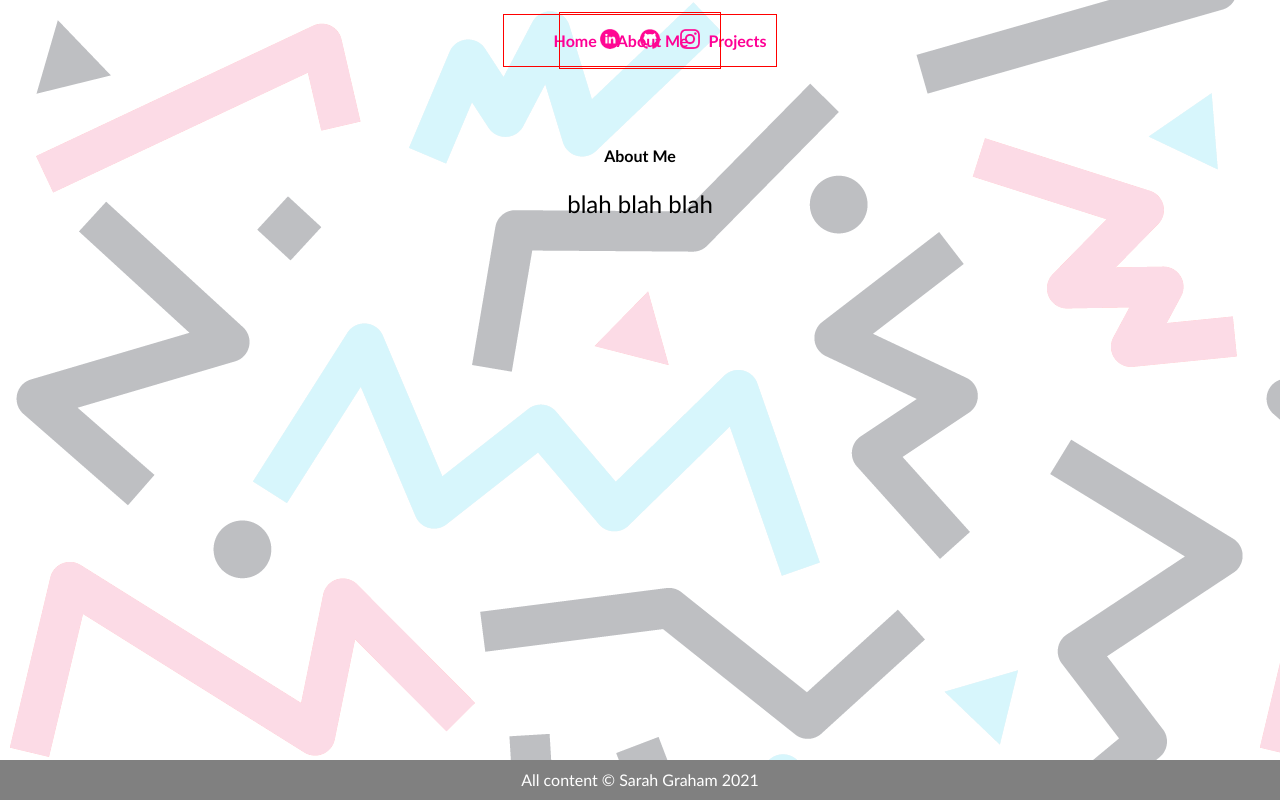
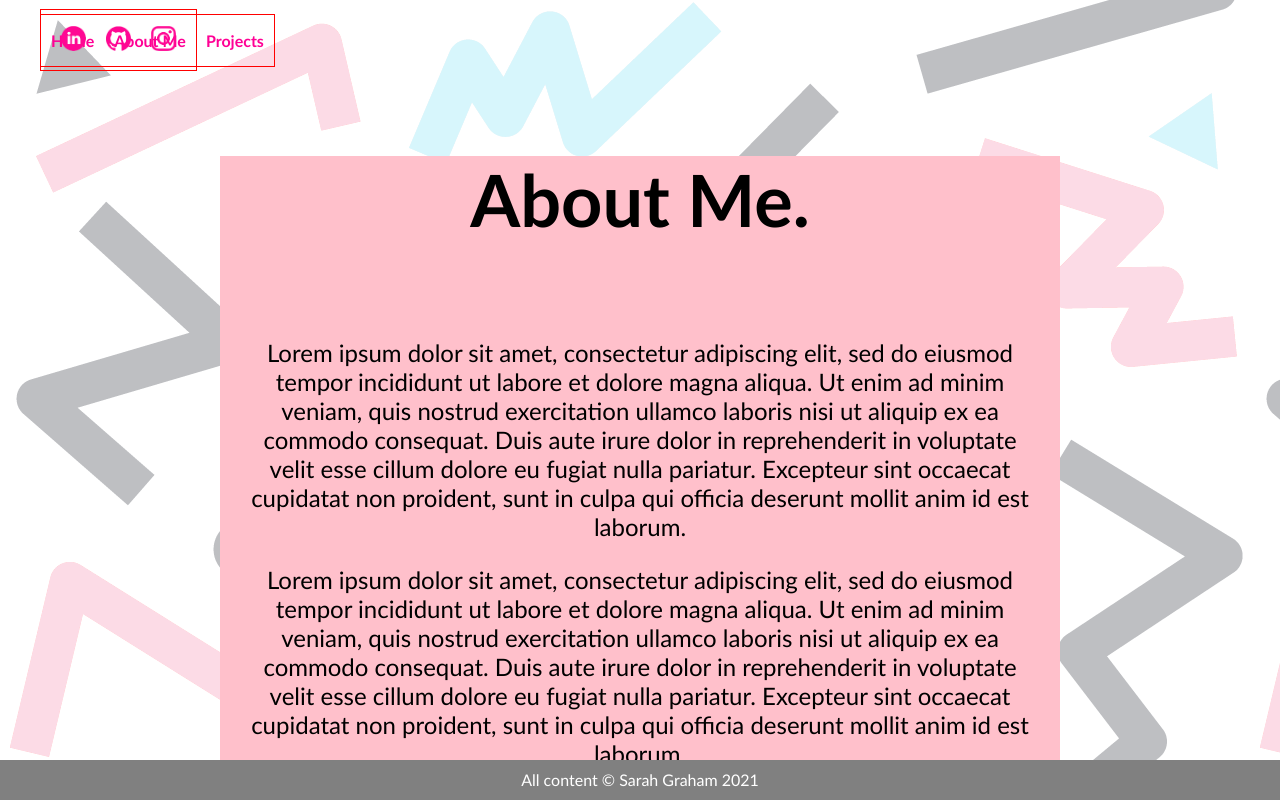
Before and after one commit to sarahgraham1982/my_portfolio, a React (Create React App) app: page /about in a window 1280 px wide. Built offline with nearby package versions, Linux system fonts and the light colour scheme.

Commit message:
added about page css and content

```diff
--- a/src/components/About.css
+++ b/src/components/About.css
@@ -1,4 +1,19 @@
 .About {
     padding-top: 65px;
+    background-color: pink;
+    text-align: center;
+    width: 800px;
+    height: 600px;
+    margin: 0 auto;
+    padding: 0px 20px 10px 20px;
 
 }
+
+.About h4 {
+    font-size: 72px;
+}
+
+/* .About p {
+    width: 800px;
+    text-align: center;
+} */
--- a/src/components/About.js
+++ b/src/components/About.js
@@ -4,8 +4,13 @@ import '../components/About.css';
 const About = () => {
   return (
     <div className="About">
-      <h4>About Me</h4>
-      <p>blah blah blah</p>
+      <h4>About Me.</h4>
+      <p>
+        Lorem ipsum dolor sit amet, consectetur adipiscing elit, sed do eiusmod tempor incididunt ut labore et dolore magna aliqua. Ut enim ad minim veniam, quis nostrud exercitation ullamco laboris nisi ut aliquip ex ea commodo consequat. Duis aute irure dolor in reprehenderit in voluptate velit esse cillum dolore eu fugiat nulla pariatur. Excepteur sint occaecat cupidatat non proident, sunt in culpa qui officia deserunt mollit anim id est laborum.
+      </p>
+      <p>
+        Lorem ipsum dolor sit amet, consectetur adipiscing elit, sed do eiusmod tempor incididunt ut labore et dolore magna aliqua. Ut enim ad minim veniam, quis nostrud exercitation ullamco laboris nisi ut aliquip ex ea commodo consequat. Duis aute irure dolor in reprehenderit in voluptate velit esse cillum dolore eu fugiat nulla pariatur. Excepteur sint occaecat cupidatat non proident, sunt in culpa qui officia deserunt mollit anim id est laborum.
+      </p>
     </div>
   );
 };
--- a/src/components/NavBar.css
+++ b/src/components/NavBar.css
@@ -5,7 +5,7 @@
     flex-direction: row;
     width: auto;
     align-items: center;
-    justify-content: center;
+    justify-content: space-between;
     margin-top: 20px;
     margin-left: 20px;
     margin-right: 20px;
@@ -19,13 +19,14 @@
     border: 1px solid red;
 
 
+
+
 }
 
 .NavBar ul {
     list-style: none;
     display: flex;
-
-
+    padding-left: 0;
 }
 
 .NavBar ul li a{
@@ -65,8 +66,8 @@
 }
 
 .SocialBar img {
-    height: 20px ;
-    width: 20px;
+    height: 25px ;
+    width: 25px;
     margin-right: 20px;
 
 
@@ -76,6 +77,7 @@
 .SocialBar ul {
     list-style: none;
     display: flex;
+    padding-left: 20px;
 
 
 }
```
